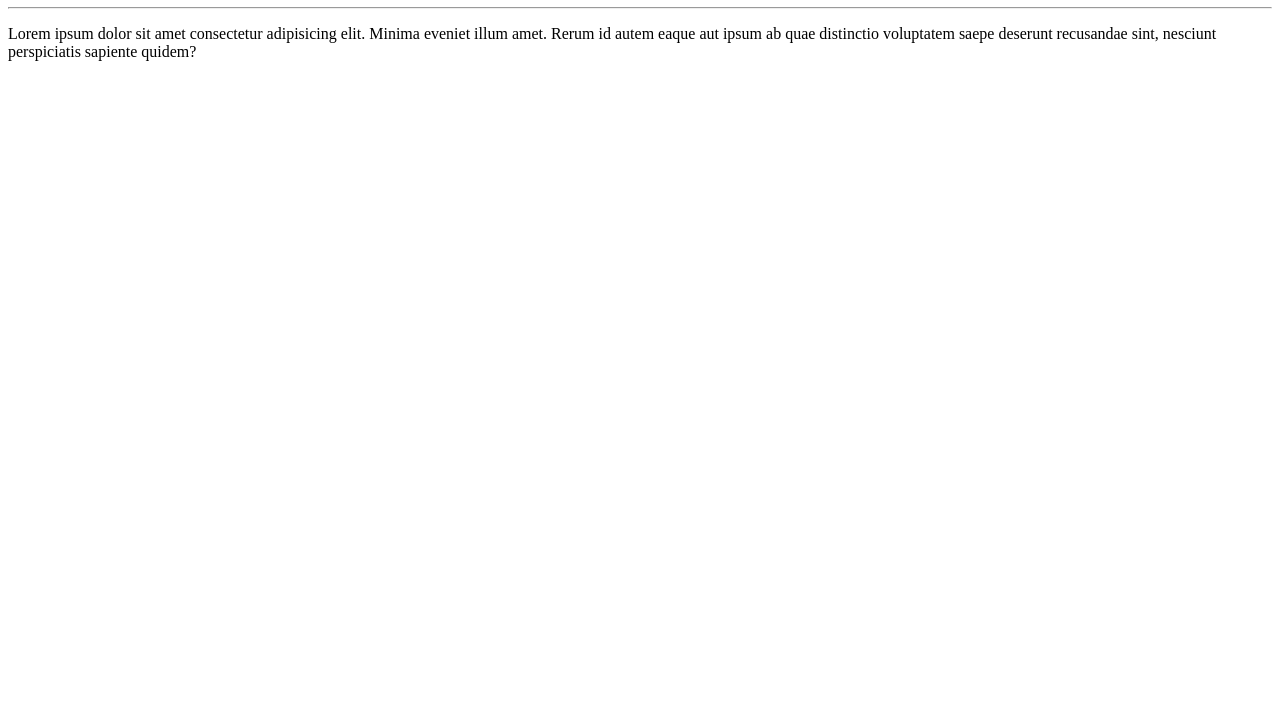
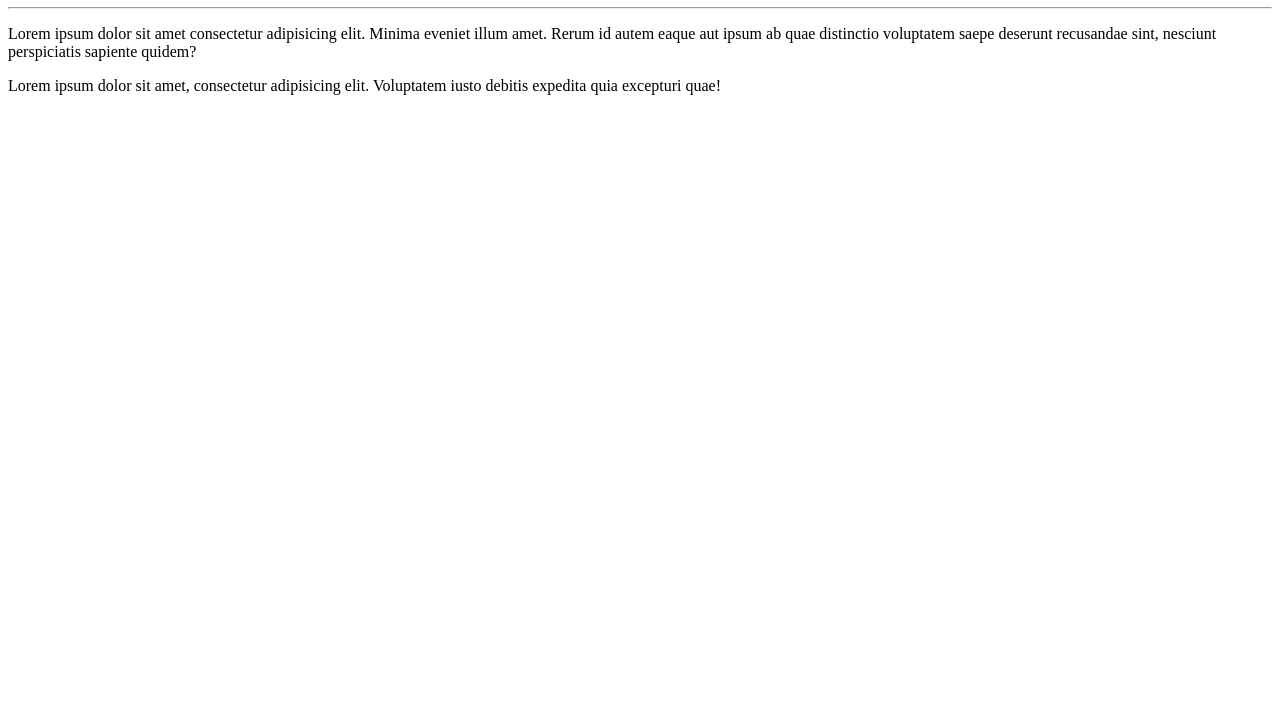
Before and after one commit to LaeL0101/Ola-Mundo, a plain HTML site: page site-exemplo/index.html in a window 1280 px wide. Shown: the part 73-800 px from the top of the page. Drawn offline with Linux system fonts and the light colour scheme.

Commit message:
adicionei um parágrafo

```diff
--- a/site-exemplo/index.html
+++ b/site-exemplo/index.html
@@ -10,6 +10,6 @@
     <hr>
     <p>Lorem ipsum dolor sit amet consectetur adipisicing elit. Minima eveniet illum amet. Rerum id autem eaque aut ipsum ab quae distinctio voluptatem saepe deserunt recusandae sint, nesciunt perspiciatis sapiente quidem?</p>
 
-
+    <p>Lorem ipsum dolor sit amet, consectetur adipisicing elit. Voluptatem iusto debitis expedita quia excepturi quae!</p>
 </body>
 </html>
```
